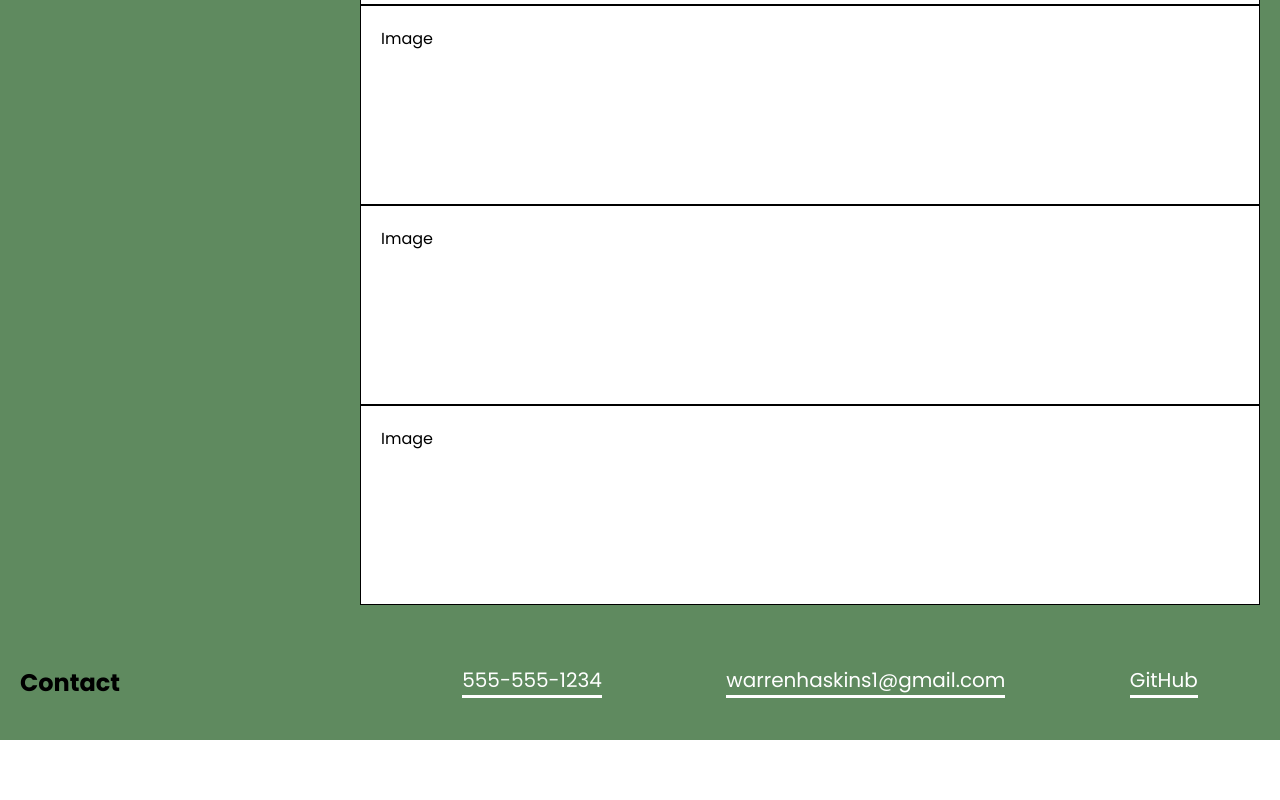
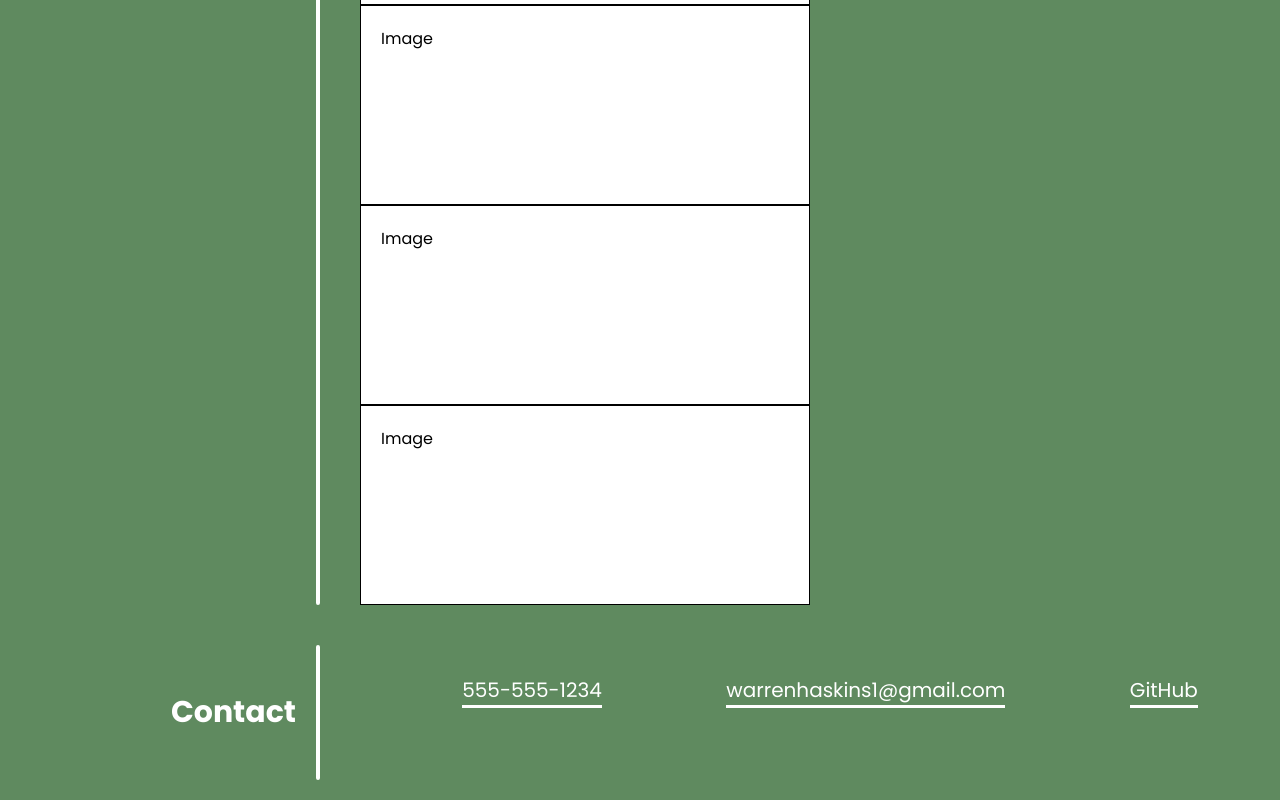
Before and after one commit to warrenhaskins1/WGH-Portfolio-Overview, a plain HTML site: page index4.html in a window 1280 px wide. Shown: the part 949-1749 px from the top of the page. Before the commit the page ends 1689 px from the top, so only its background shows below. Drawn offline with Linux system fonts and the light colour scheme.

Commit message:
added <hr>--><vr>/flex h2

```diff
--- a/assets/css/style4.css
+++ b/assets/css/style4.css
@@ -69,12 +69,12 @@ a {
     text-decoration: none;
 }
 
-h3 {
+h2 {
     font-size: 30px;
     color: #fff;
     padding: 20px;
     text-align: right;
-    border-right: 5px solid #fff;
+    /* border-right: 5px solid #fff; */
 }
 
 p {
@@ -99,11 +99,21 @@ section {
     flex: 3;
     background-color: var(--background-color);
     padding: 20px;
+
+
+}
+
+.sample-img-main {
+    background-color: #fff;
+    width: 100%;
+    padding: 20px;
+    height: 200px;
+    border: 1px solid black;
 }
 
 .sample-img {
     background-color: #fff;
-    width: 100%;
+    width: 50%;
     padding: 20px;
     height: 200px;
     border: 1px solid black;
@@ -113,7 +123,8 @@ section {
     display: flex;
     font-size: 20px;
     justify-content: space-around;
-    margin-top: 20px;
+    margin-top: 30px;
+
 
 }
 
@@ -122,6 +133,23 @@ section {
     border-bottom: 3px solid #fff;
 
 
+}
+
+.vline {
+    display: flex;
+    justify-content: flex-end;
+}
+
+.horizontal {
+    flex-direction: column;
+}
+
+hr {
+    min-height: 100%;
+    max-height: 100vh;
+    margin: 0;
+    border: 2px solid #fff;
+    border-radius: 10px;;
 }
 
 footer {
--- a/index4.html
+++ b/index4.html
@@ -33,8 +33,9 @@
         </section>
 
         <main>
-            <aside>
+            <aside class="vline">
                 <h2>About Me</h2>
+                <hr>
             </aside>
             <section id="about-me">
                 <p>
@@ -48,12 +49,11 @@
             </section>
         </main>
         <main>
-            <aside>
-                <h2>Work</h2>
+            <aside class="vline">
+                <h2>Work</h2><hr>
             </aside>
             <section id="work">
-
-                <div class="sample-img">Image</div>
+                <div class="sample-img-main">Image</div>
                 <div class="sample-img">Image</div>
                 <div class="sample-img">Image</div>
                 <div class="sample-img">Image</div>
@@ -61,10 +61,9 @@
             </section>
         </main>
         <main>
-            <aside>
-                <h2>Contact</h2>
+            <aside class="vline">
+                <h2>Contact</h2><hr>
             </aside>
-
             <section id="contact-me">
                 <ul class="contact">
                     <li><a href="#">555-555-1234</a></li>
```
